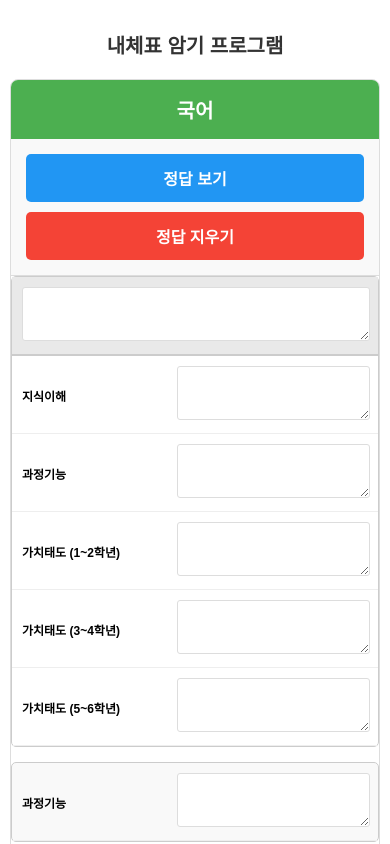
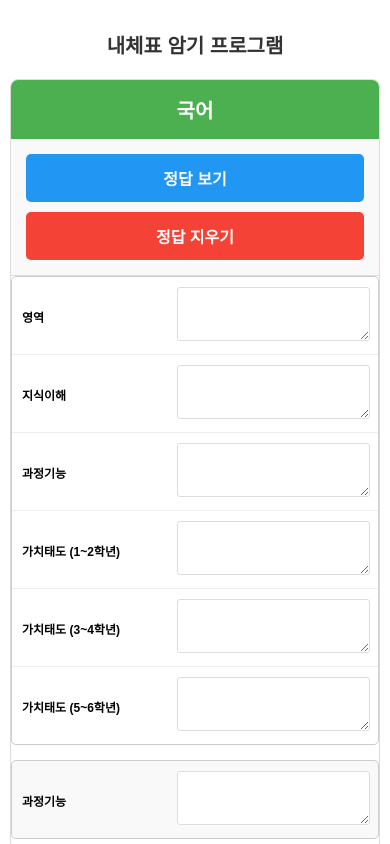
Before and after one commit to jpark-aviation/NAECHEPYO, a plain HTML site: page index.html in a window 390 px wide. Shown: the top 844 px of the page. Drawn offline with Linux system fonts and the light colour scheme.

Commit message:
Add files via upload

```diff
--- a/index.html
+++ b/index.html
@@ -144,7 +144,7 @@
         padding: 10px;
     }
 
-        /* --- 모바일 반응형 스타일 --- */
+    /* --- 모바일 반응형 스타일 (수정됨) --- */
     @media screen and (max-width: 768px) {
         body {
             margin: 0;
@@ -171,7 +171,6 @@
             display: block;
         }
 
-            /* a a a a */
         thead tr {
             position: absolute;
             top: -9999px;
@@ -193,12 +192,17 @@
             border: none;
             border-bottom: 1px solid #eee;
             position: relative;
-                padding-left: 45%;
+            padding-left: 45% !important; /* !important 추가하여 우선순위 확보 */
             min-height: 30px;
-                text-align: right;
+            text-align: right !important; /* !important 추가하여 우선순위 확보 */
             vertical-align: middle;
             padding-top: 10px;
             padding-bottom: 10px;
+        }
+
+        /* 마지막 셀의 하단 테두리 제거 */
+        td:last-child {
+            border-bottom: 0;
         }
 
         td:before {
@@ -215,16 +219,8 @@
             transform: translateY(-50%);
         }
 
-            td.merged-cell {
-                background-color: #e9e9e9;
-                font-weight: bold;
-                padding-left: 10px;
-                text-align: center;
-                border-bottom: 2px solid #ccc;
-            }
-             td.merged-cell:before {
-                content: ""; /* 병합된 셀은 레이블 없음 */
-            }
+        /* [수정] merged-cell 관련 특별 규칙을 제거하여 다른 셀과 동일하게 보이도록 함 */
+        /* 이전에 이 부분에서 레이블을 숨기고 있었음 */
 
         textarea {
             width: 100%;
@@ -233,7 +229,7 @@
 
         /* 사회 과목 같이 열이 많은 테이블 특별 처리 */
         #social-table td {
-                padding-left: 35%;
+            padding-left: 35% !important;
         }
         #social-table td:before {
             width: 30%;
```
Lines whose indentation alone changed are shown as unchanged.
